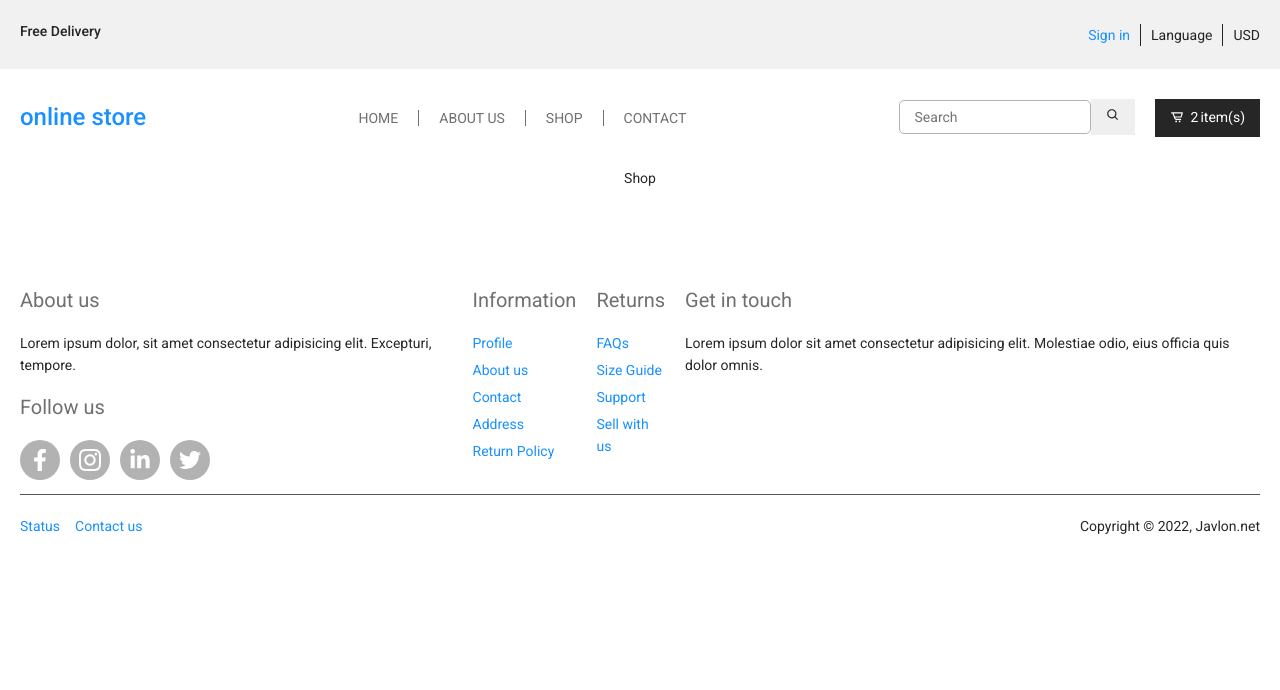
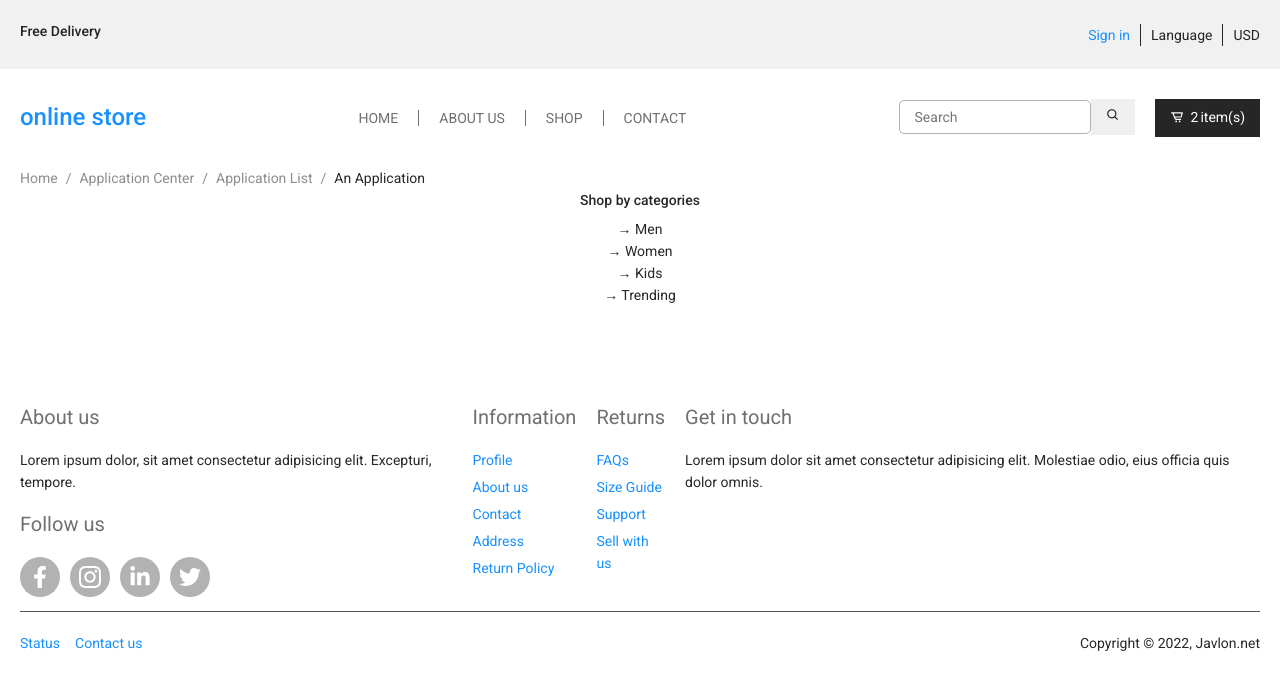
Before and after one commit to javlona/ecommerce-react, a React (Create React App) app: page /shop in a window 1280 px wide. Shown: the top 690 px of the page. Built offline with nearby package versions, Linux system fonts and the light colour scheme.

Commit message:
shop page added

```diff
--- a/src/containers/Shop/index.jsx
+++ b/src/containers/Shop/index.jsx
@@ -1,8 +1,38 @@
 import React from 'react'
+import { Wrapper } from '../../style'
+import ShopSty from './style'
+import { Breadcrumb } from 'antd';
 
 function Shop() {
   return (
-    <div>Shop</div>
+    <ShopSty>
+      <Wrapper>
+        <Breadcrumb>
+          <Breadcrumb.Item>Home</Breadcrumb.Item>
+          <Breadcrumb.Item>
+            <a href="">Application Center</a>
+          </Breadcrumb.Item>
+          <Breadcrumb.Item>
+            <a href="">Application List</a>
+          </Breadcrumb.Item>
+          <Breadcrumb.Item>An Application</Breadcrumb.Item>
+        </Breadcrumb>
+        <div className="shop__content">
+          <div className='shop__category'>
+            <h4>Shop by categories</h4>
+            <ul className='shop__cats'>
+              <li>&rarr; Men</li>
+              <li>&rarr; Women</li>
+              <li>&rarr; Kids</li>
+              <li>&rarr; Trending</li>
+            </ul>
+          </div>
+        <div className='shop_cards'>
+
+        </div>
+        </div>
+      </Wrapper>
+    </ShopSty>
   )
 }
 
--- /dev/null
+++ b/src/containers/Shop/style.js
@@ -0,0 +1,8 @@
+import sty from 'styled-components';
+import color from '../../utils/color'
+
+const ShopSty = sty.div`
+
+`
+
+export default ShopSty;
```
